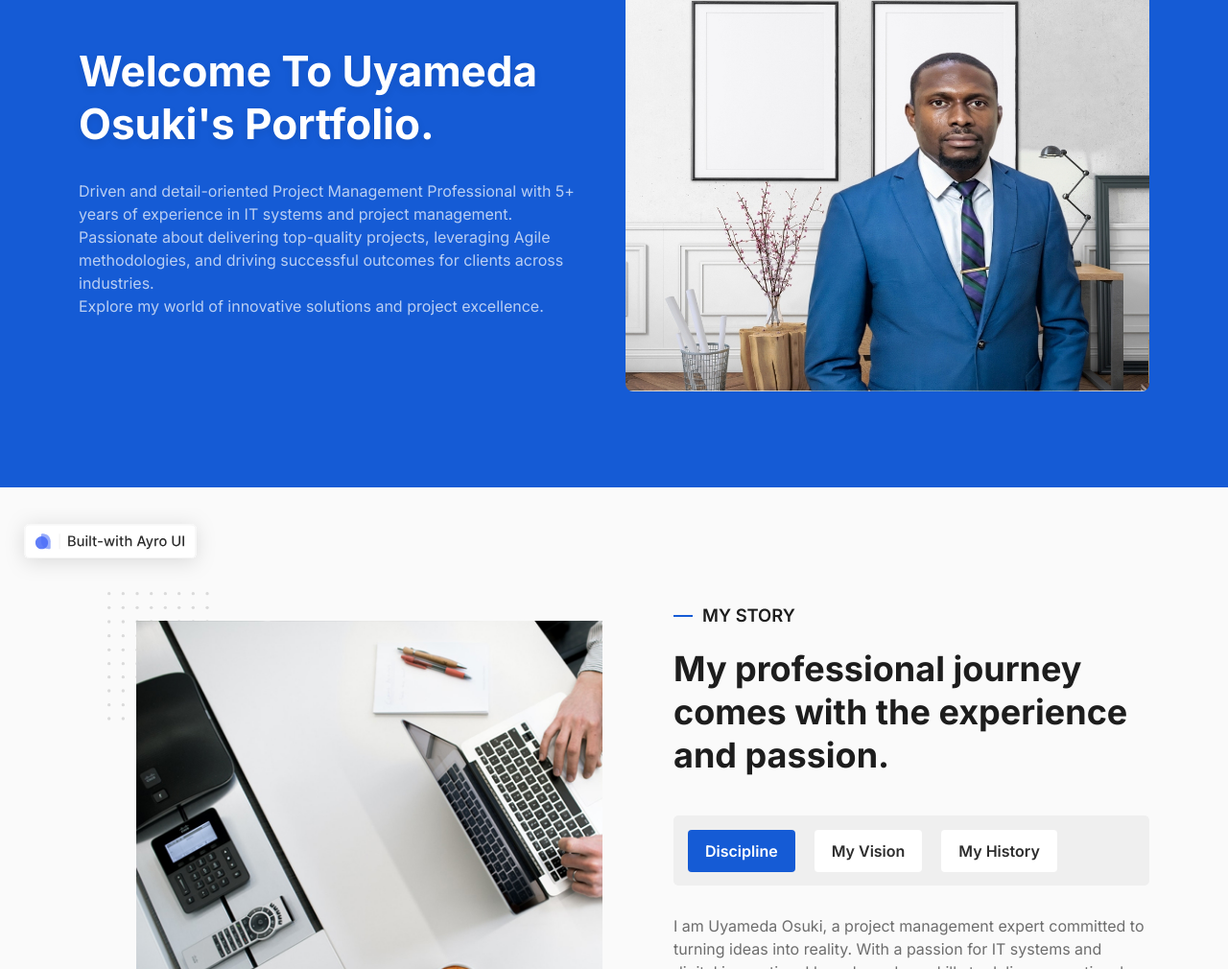
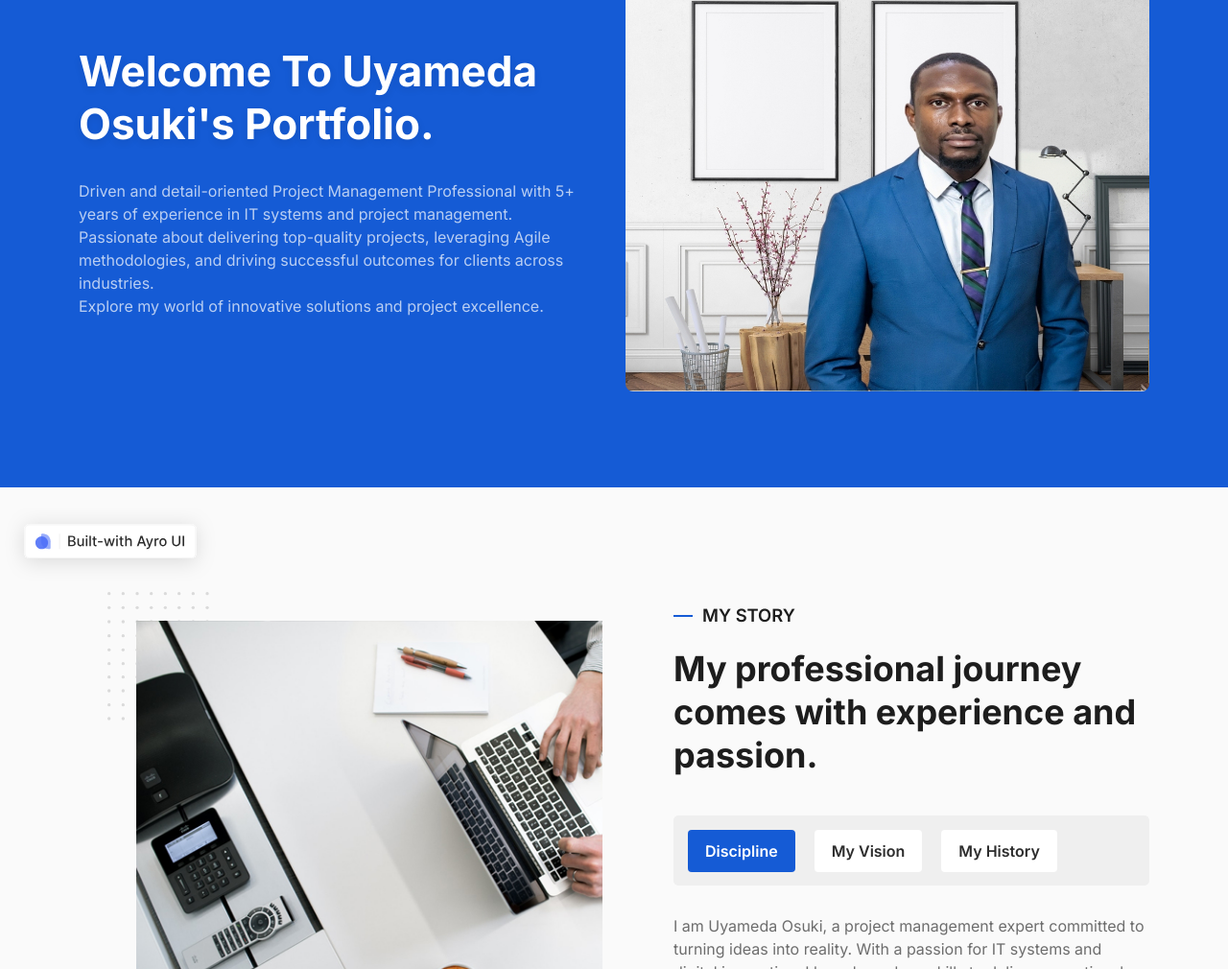
Before and after one commit to Burvily/Profile-website, a plain HTML site: page index.html in a window 1280 px wide. Shown: the part 189-1199 px from the top of the page at 96% size. Drawn offline with Linux system fonts and the light colour scheme.

Commit message:
Update index.html

```diff
--- a/index.html
+++ b/index.html
@@ -246,7 +246,7 @@
         <div class="col-lg-6 col-12">
           <div class="about-five-content">
             <h6 class="small-title text-lg">MY STORY</h6>
-            <h2 class="main-title fw-bold">My professional journey comes with the experience and passion.</h2>
+            <h2 class="main-title fw-bold">My professional journey comes with experience and passion.</h2>
             <div class="about-five-tab">
               <nav>
                 <div class="nav nav-tabs" id="nav-tab" role="tablist">
```
